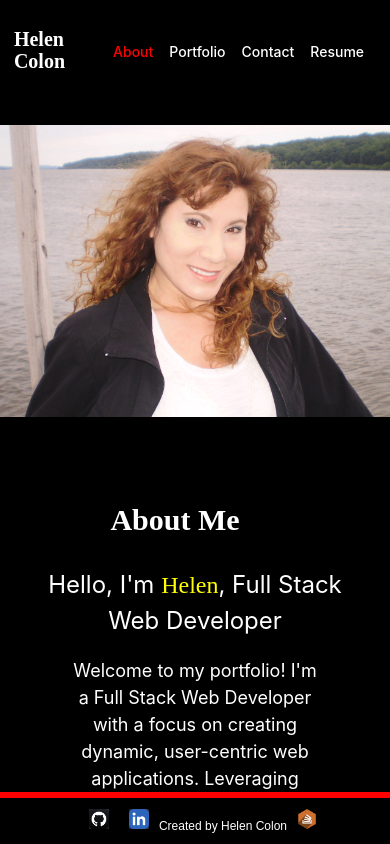
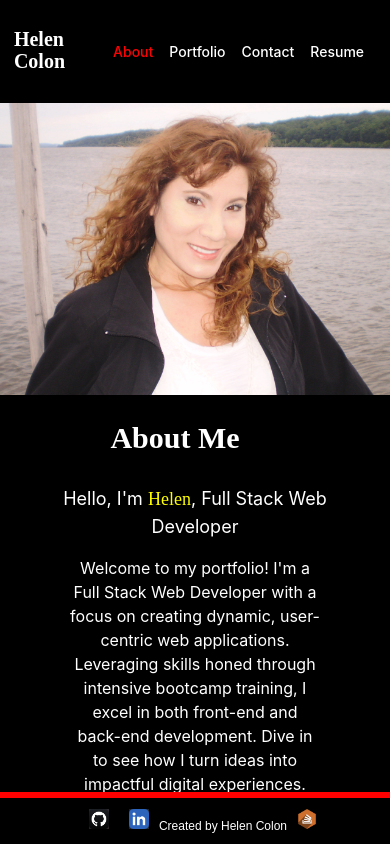
Before and after one commit to Lychnian/react-portfolio, a React (Vite) app: page / in a window 390 px wide. Built offline with nearby package versions, Linux system fonts and the light colour scheme.

Commit message:
Edited portfolio, about and resume files

```diff
--- a/src/components/pages/Portfolio.jsx
+++ b/src/components/pages/Portfolio.jsx
@@ -12,7 +12,7 @@ export default function Portfolio() {
     <div className="portfolio-background">
       <div className="container">
         <div className="row justify-content-center">
-          {/* Project 1 */}
+          {/* Project 1 - Group Project #2 - Repo at github.com/Jeffch19/gardenbliss*/}
           <div className="col-sm-6">
             <section className="portfolio-card">
               <a href="https://garden-planner19-05823e4485e2.herokuapp.com/" target="_blank" rel="noopener noreferrer">
@@ -20,7 +20,7 @@ export default function Portfolio() {
                 <header>Garden Planner Application</header>
               </a>
               <div className="portfolio-links">
-                <a href="https://github.com/Lychnian/garden-planner" target="_blank" rel="noopener noreferrer">GitHub Repository</a>
+                <a href="https://github.com/jeffch19/garden-bliss" target="_blank" rel="noopener noreferrer">GitHub Repository</a>
               </div>
             </section>
           </div>
@@ -50,7 +50,7 @@ export default function Portfolio() {
               </div>
             </section>
           </div>
-          {/* Project 4 */}
+          {/* Project 4 - Group Project #1 */}
           <div className="col-sm-6">
             <section className="portfolio-card">
               <a href="https://lychnian.github.io/dog-breeds-for-you/" target="_blank" rel="noopener noreferrer">
--- a/src/css/about.css
+++ b/src/css/about.css
@@ -1,6 +1,3 @@
-.about-page {
-    background-color: black;
-}
 .about-container {
     background-color: black;
     color: white;
@@ -30,10 +27,10 @@
     border: none;
     filter: opacity(100%);
     cursor: default;
-    margin-top: 10px;
+    margin-top: 50px;
     margin-bottom: 0;
     padding-bottom: 0;
-    padding-top: 10px;
+    padding-top: 80px;
 
   }
 
@@ -42,13 +39,14 @@
     padding: 20px; /* Add padding for content */
   }
 
-  h2 {
+  .about-content h2 {
     color: white;
     font-size: 60px;
     font-weight: bolder;
     font-family: "Lucida Calligraphy", "Lucida Handwriting", cursive; /* Use Lucida Calligraphy or any cursive font */
     text-align: center;
     margin-top: 0;
+    margin-left: 0;
     padding-top: 0;
   }
 
@@ -101,7 +99,7 @@
 
     .hero-container {
       margin-top: 100px; /* Adjust the margin-top for the hero container */
-      padding-top: 60px;
+      padding-top: 90px;
     }
 
     .hero-image {
@@ -154,5 +152,93 @@
       padding-top: 0;
       margin-top: 0;
     }
+  }
 
+  @media screen and (max-width: 552px) {
+  .about-content h2 {
+    color: white;
+    text-align: center;
+    font-size: 40px;
+    font-weight: bolder;
+    font-family: "Lucida Calligraphy", "Lucida Handwriting", cursive; /* Use Lucida Calligraphy or any cursive font */
+    text-align: center;
+    margin-left: 40px;
+    padding-top: 20px;
   }
+}
+
+@media screen and (max-width: 462px) {
+  .hero-container {
+    margin-top: 120px; /* Adjust the margin-top for the hero container */
+    padding-top: 40px;
+  }
+
+  .about-content h2 {
+    color: white;
+    text-align: center;
+    font-size: 30px;
+    font-weight: bolder;
+    font-family: "Lucida Calligraphy", "Lucida Handwriting", cursive; /* Use Lucida Calligraphy or any cursive font */
+    text-align: center;
+    margin-left: 40px;
+    padding-top: 20px;
+  }
+
+  .hello {
+    color: white;
+    font-size: 18px;
+  }
+
+  .intro-text, .intro-name {
+    color: white;
+    font-size: 18px;
+  }
+
+  .intro-name {
+    color: yellow;
+    font-size: 18px;
+  }
+
+  .paragraph {
+    font-size: 16px;
+  }
+}
+
+@media screen and (max-width: 398px) {
+  .hero-container {
+    margin-top: 140px; /* Adjust the margin-top for the hero container */
+    padding-top: 40px;
+  }
+
+
+
+  .about-content h2 {
+    color: white;
+    text-align: center;
+    font-size: 30px;
+    font-weight: bolder;
+    font-family: "Lucida Calligraphy", "Lucida Handwriting", cursive; /* Use Lucida Calligraphy or any cursive font */
+    text-align: center;
+    margin-left: 40px;
+    padding-top: 20px;
+  }
+
+  .hello {
+    color: white;
+    font-size: 18px;
+  }
+
+  .intro-text, .intro-name {
+    color: white;
+    font-size: 18px;
+  }
+
+  .intro-name {
+    color: yellow;
+    font-size: 18px;
+  }
+
+  .paragraph {
+    font-size: 16px;
+  }
+}
--- a/src/css/resume.css
+++ b/src/css/resume.css
@@ -14,18 +14,19 @@ body {
   background-color: #000;
   color: #fff;
   padding: 0.5rem;
-    font-size: 20px;
+  font-size: 26px;
   margin-right: 70px;
   margin-bottom: 20px;
   margin-top: 400px;
-    padding-left: 70px;
+  padding-left: 120px;
   padding-top: 80px;
   padding-bottom: 60px;
 }
 
 h2 {
-    text-align: center;
-    padding-top: 100px;
+  text-align: left;
+  padding-top: 200px;
+  margin-left: 30px;
   font-size: 50px;
   font-family: "Lucida Calligraphy", "Lucida Handwriting", cursive; /* Use Lucida Calligraphy or any cursive font */
   font-weight: bolder;
@@ -33,16 +34,17 @@ body {
 
 h2 p {
   text-align: left;
-    margin-left: 40px;
+  margin-left: 50px;
 }
 
 h3 {
-    padding-left: 10px;
+  padding-left: 80px;
 }
 
 h4 {
-    padding-left: 10px;
+  padding-left: 80px;
 }
+
 .resume-header {
   text-align: center;
   margin-top: 40px;
@@ -54,11 +56,16 @@ body {
   margin-top: 60px;
   margin-left: 5px;
   padding-top: 20px;
+  font-size: 30px;
   color: red;
 }
 
 .resume-link:hover {
   color: yellow;
+}
+
+.resume-skills p {
+  margin-left: 60px;
 }
 
 .resume-skills-header {
@@ -72,15 +79,37 @@ body {
 
 .resume-container p {
   text-align: justify;
-    margin-right: 100px;
-    margin-left: 10px;
+  margin-right: 200px;
+  margin-left: 30px;
+}
+
+@media screen and (max-width: 1260px) {
+  h2 {
+    margin-top: 300px;
+  }
+}
+
+@media screen and (max-width: 970px) {
+  h2 {
+    margin-top: 400px;
+  }
+}
+
+@media screen and (max-width: 805px) {
+  .resume-container h2 {
+    text-align: left;
+    margin-top: 100px;
+    margin-left: 40px;
+    margin-right: 0;
+  }
+
+ .resume-link {
+    font-size: 20px;
+    margin-left: 5px;
+  }
 }
 
 @media screen and (max-width: 810px) {
-    h2 {
-      font-size: 30px;
-    }
-
   .resume-container {
     width: 100%;
     background-color: #000;
@@ -94,9 +123,15 @@ body {
     padding-bottom: 80px;
   }
 
+  .resume-container p {
+    text-align: justify;
+    margin-right: 100px;
+    margin-left: 30px;
+  }
+
   h2 {
     text-align: center;
-      padding-top: 80px;
+    padding-top: 30px;
     margin-left: 40px;
     font-size: 30px;
   }
@@ -110,7 +145,6 @@ body {
   }
 }
 
-
 @media screen and (max-width: 580px) {
   .resume-container {
     width: 100%;
@@ -118,12 +152,17 @@ body {
     color: #fff;
     padding: 0.5rem;
     font-size: 16px;
-    margin-right: 30px;
+    margin-right: 40px;
     padding-left: 40px;
     margin-bottom: 20px;
     margin-top: 400px;
     padding-top: 80px;
     padding-bottom: 60px;
+  }
+
+  .resume-container p {
+    margin-right: 40px;
+    margin-left: 20px;
   }
 
   h2 {
@@ -136,6 +175,7 @@ body {
 
   .resume-link {
     text-align: left;
+    margin-left: 5px;
     margin-top: 100px;
     padding-top: 40px;
     color: red;
@@ -155,8 +195,13 @@ body {
   }
 }
 
-@media screen and (max-width: 415px) {
+@media screen and (max-width: 428px) {
   h2 {
     margin-top: 60px;
   }
+
+.resume-link {
+    font-size: 20px;
+    margin-left: 60px;
   }
+}
```
Lines whose indentation alone changed are shown as unchanged.
